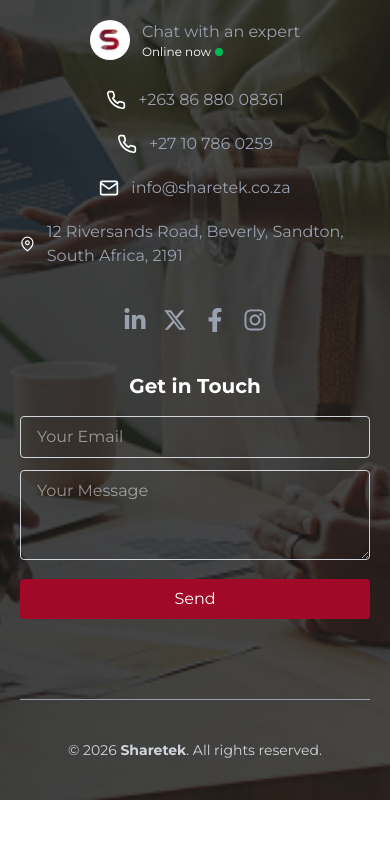
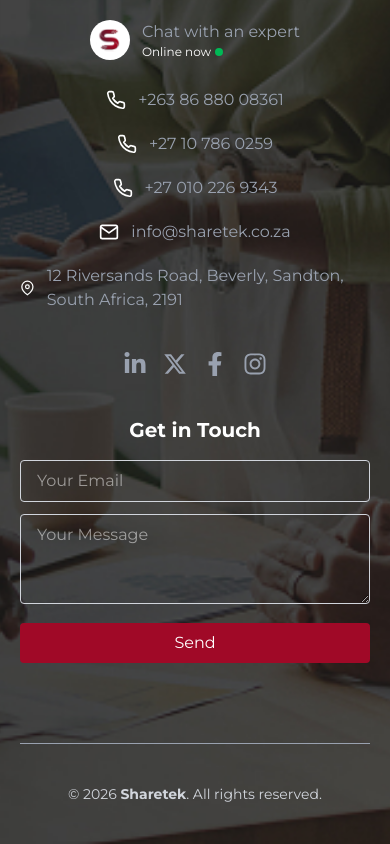
Before and after one commit to billychosee/sharetek-website, a Next.js app: page / in a window 390 px wide. Shown: the part 7926-8770 px from the top of the page. Before the commit the page ends 8726 px from the top, so only its background shows below. Built offline with nearby package versions, Linux system fonts and the light colour scheme.

Commit message:
Add additional phone number +27 010 226 9343 to footer and contact page

```diff
--- a/src/app/components/Footer.tsx
+++ b/src/app/components/Footer.tsx
@@ -167,6 +167,10 @@ function Footer() {
                 <p>+27 10 786 0259</p>
               </div>
               <div className="flex items-center gap-3">
+                <FiPhone className="text-white" size={20} />
+                <p>+27 010 226 9343</p>
+              </div>
+              <div className="flex items-center gap-3">
                 <FiMail className="text-white" size={20} />
                 <a
                   href="mailto:info@sharetek.co.za"
--- a/src/app/contact-us/page.tsx
+++ b/src/app/contact-us/page.tsx
@@ -97,6 +97,10 @@ const ContactPage = () => {
                   <FiPhone className="mr-2 text-gray-400" />
                   <span className="text-gray-600">+27 10 786 0259</span>
                 </div>
+                <div className="flex items-center mt-3 ml-11">
+                  <FiPhone className="mr-2 text-gray-400" />
+                  <span className="text-gray-600">+27 010 226 9343</span>
+                </div>
               </div>
             </div>
           </div>
```
